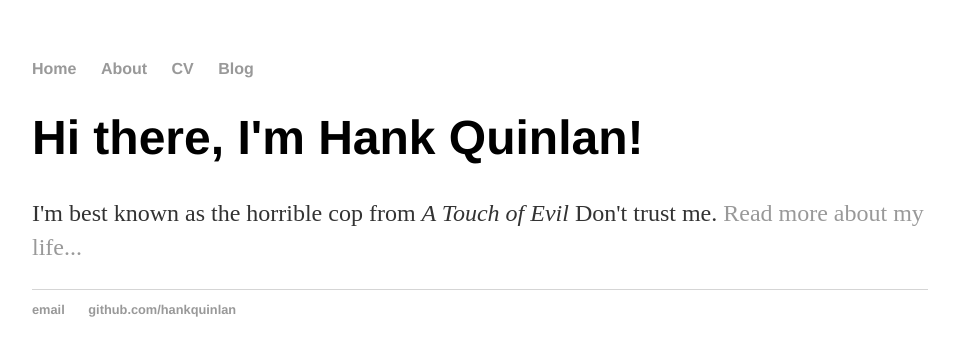
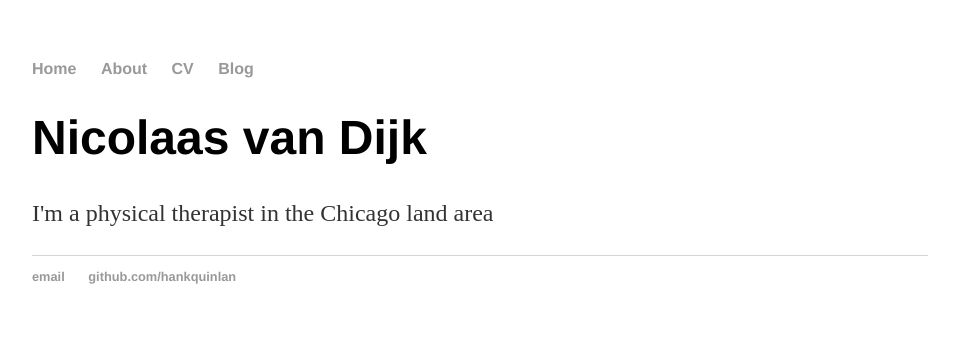
Before and after one commit to nvandijk91/nvandijk91.github.io, a Jekyll site: the page built from index.html, in a window 1280 px wide. Shown: the top 356 px of the page, without its empty margins (160-1119 px from the left). Built offline with Jekyll 4.4.1, drawn with Linux system fonts in a browser that asks for light colours.

Commit message:
Update index.html

```diff
--- a/index.html
+++ b/index.html
@@ -1,8 +1,8 @@
 ---
 layout: default
-title: Hank Quinlan, Horrible Cop
+title: Nicolaas van Dijk
 ---
 <div class="blurb">
-	<h1>Hi there, I'm Hank Quinlan!</h1>
-	<p>I'm best known as the horrible cop from <em>A Touch of Evil</em> Don't trust me. <a href="/about">Read more about my life...</a></p>
+	<h1>Nicolaas van Dijk</h1>
+	<p>I'm a physical therapist in the Chicago land area</p>
 </div><!-- /.blurb -->
```
